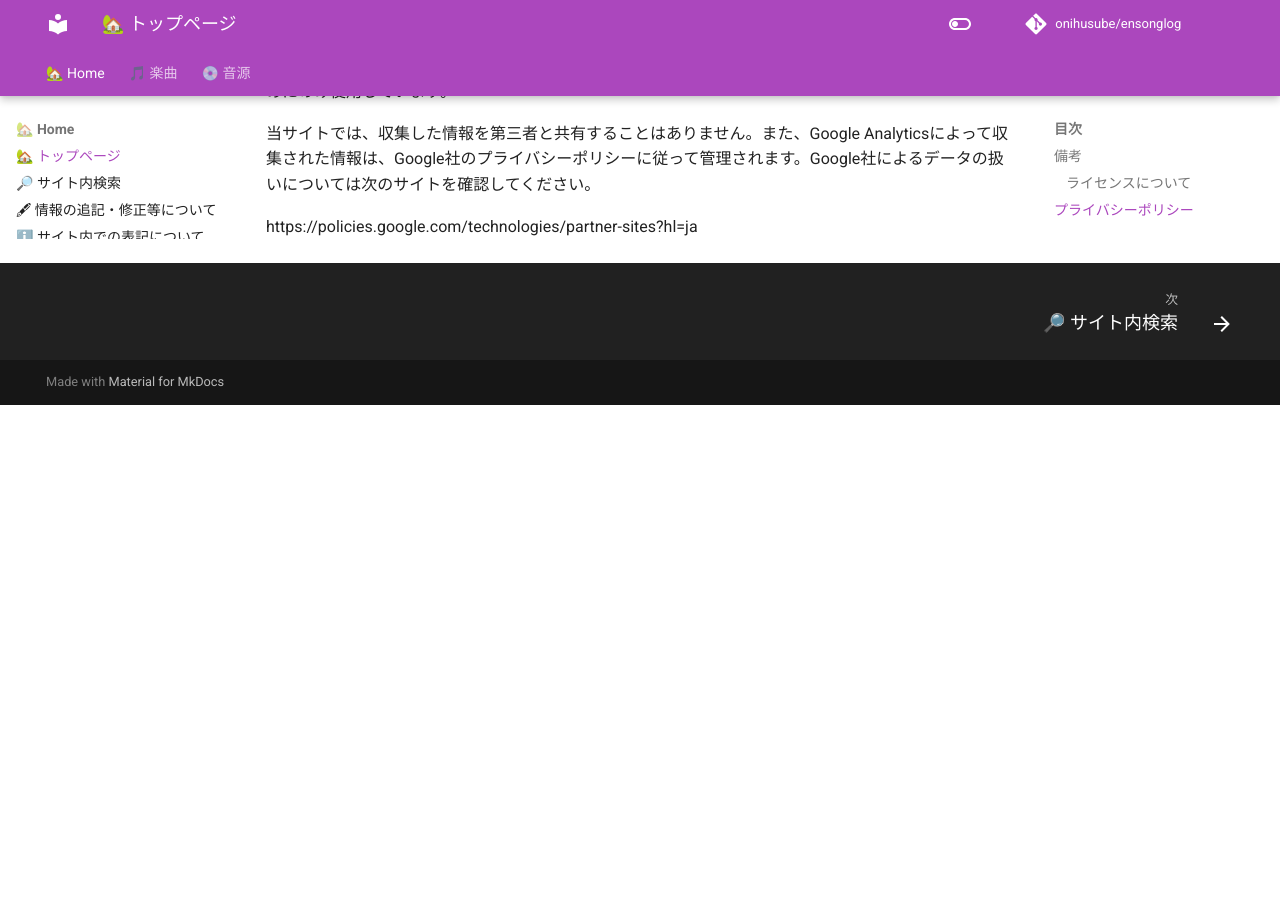
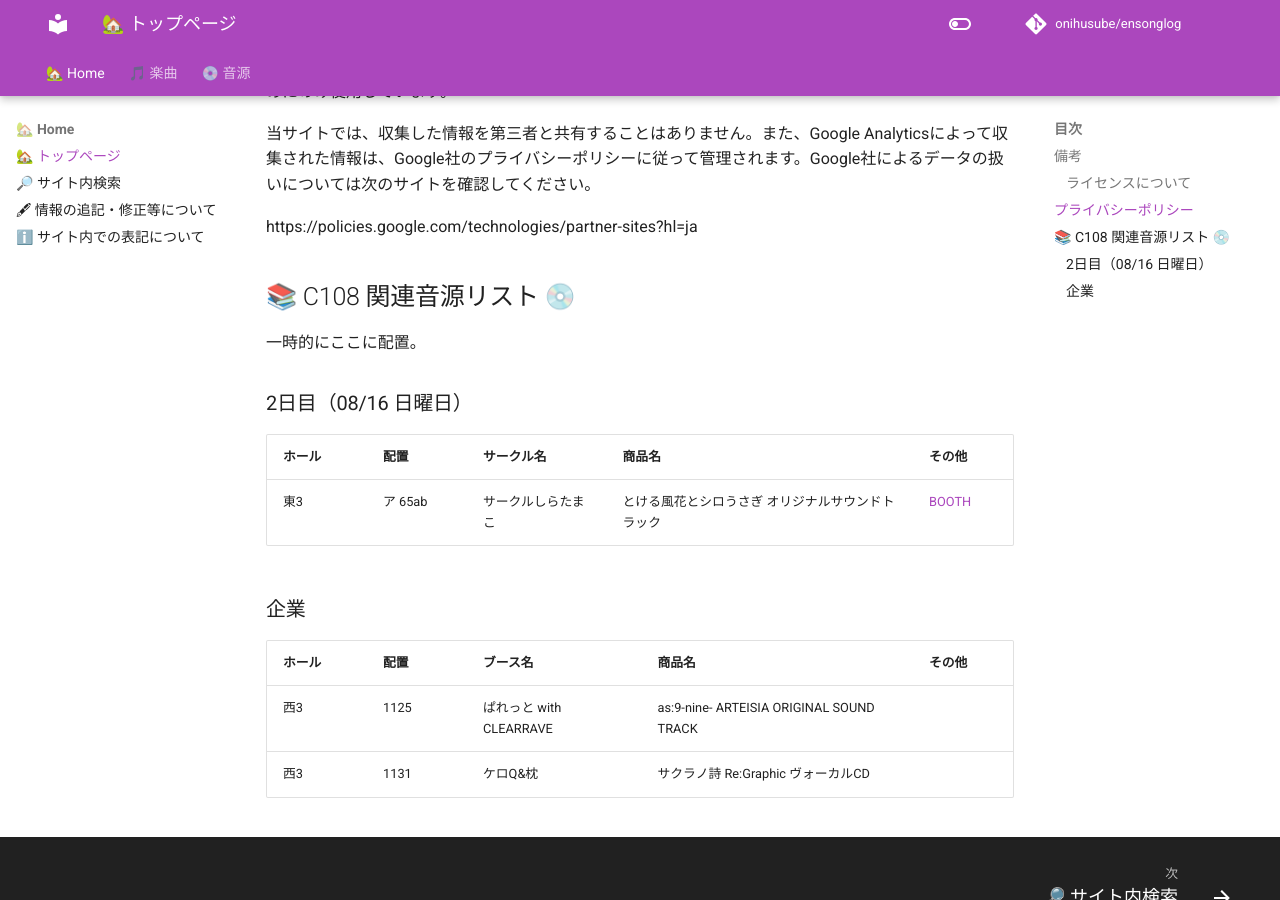
Before and after one commit to onihusube/ensonglog, an MkDocs documentation site: the page built from docs/index.md, in a window 1280 px wide and 900 px high, scrolled down 933 px. Built offline with MkDocs 1.6.1 and Material for MkDocs 9.7.7, drawn with Linux system fonts in a browser that asks for light colours; comment, search, counter and statistics services are not loaded; before the commit the page ends 1338 px from its top, so only the background shows below that.

Commit message:
C108リストをtopに移動

```diff
--- a/docs/index.md
+++ b/docs/index.md
@@ -25,3 +25,20 @@
 当サイトでは、収集した情報を第三者と共有することはありません。また、Google Analyticsによって収集された情報は、Google社のプライバシーポリシーに従って管理されます。Google社によるデータの扱いについては次のサイトを確認してください。
 
 https://policies.google.com/technologies/partner-sites?hl=ja
+
+## 📚 C108 関連音源リスト 💿
+
+一時的にここに配置。
+
+### 2日目（08/16 日曜日）
+
+|ホール|配置|サークル名|商品名|その他|
+|---|---|---|---|---|
+| 東3 | ア 65ab | サークルしらたまこ | とける風花とシロうさぎ オリジナルサウンドトラック | [BOOTH](https://shiratamaco.booth.pm/items/8538159) |
+
+### 企業
+
+|ホール|配置|ブース名|商品名|その他|
+|---|---|---|---|---|
+| 西3 | 1125 | ぱれっと with CLEARRAVE | as:9-nine- ARTEISIA ORIGINAL SOUND TRACK |  |
+| 西3 | 1131 | ケロQ&枕 | サクラノ詩 Re:Graphic ヴォーカルCD |  |
```
Also changed, not shown: docs/2026/音源.md (+0 -15 lines).
